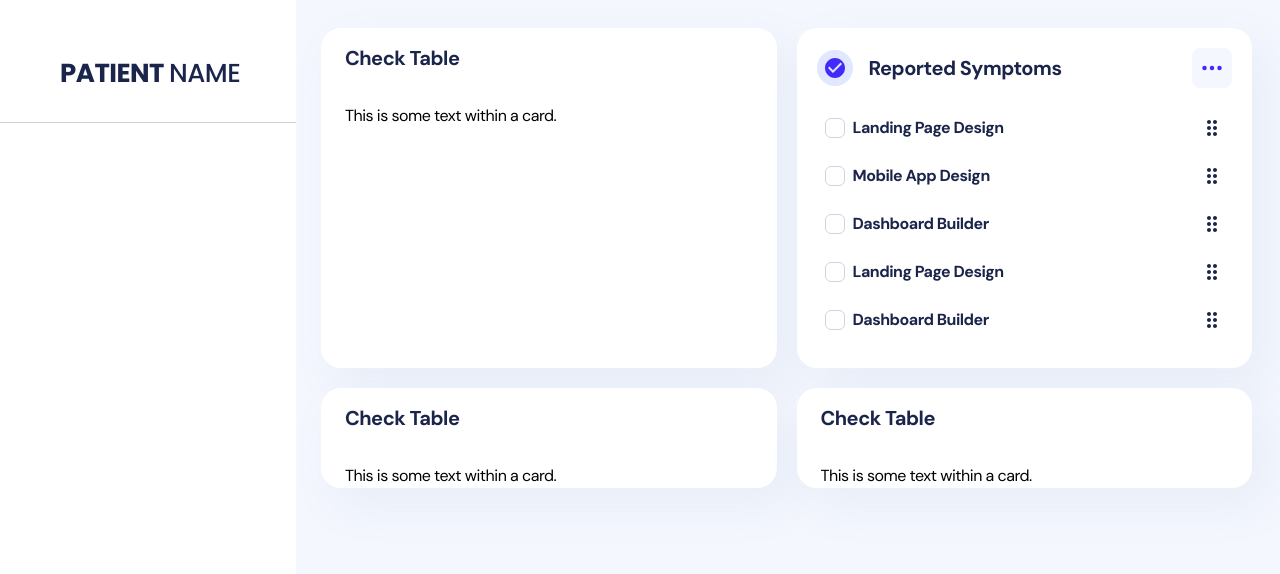
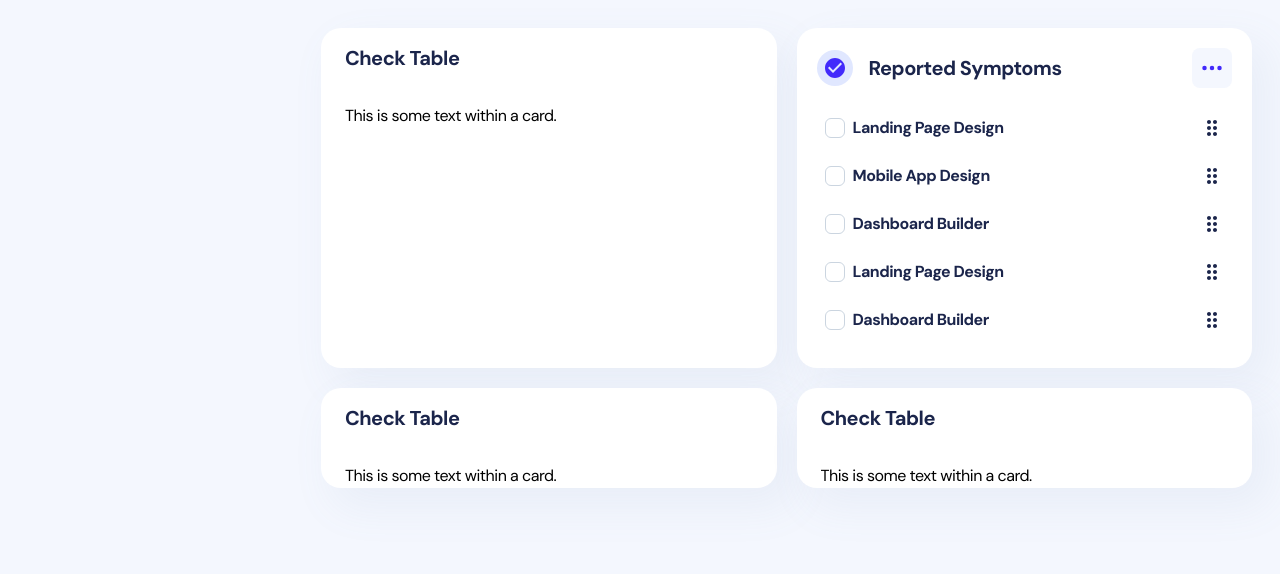
Before and after one commit to braynguyen/MediLingual, a React (Create React App) app in the folder front-end/: page /admin/default in a window 1280 px wide. Shown: the top 574 px of the page. Built offline with nearby package versions, Linux system fonts and the light colour scheme; what tailwindcss-rtl would draw is missing.

Commit message:
no sidebar

```diff
--- a/front-end/src/layouts/admin/index.jsx
+++ b/front-end/src/layouts/admin/index.jsx
@@ -59,7 +59,6 @@ export default function Admin(props) {
   document.documentElement.dir = "ltr";
   return (
     <div className="flex h-full w-full">
-      <Sidebar open={open} onClose={() => setOpen(false)} />
       {/* Navbar & Main Content */}
       <div className="h-full w-full bg-lightPrimary dark:!bg-navy-900">
         {/* Main Content */}
--- a/front-end/src/views/admin/default/index.jsx
+++ b/front-end/src/views/admin/default/index.jsx
@@ -2,7 +2,6 @@ import { columnsDataCheck, columnsDataComplex } from "./variables/columnsData";
 import CheckTable from "views/admin/default/components/CheckTable";
 import TaskCard from "views/admin/default/components/TaskCard";
 import tableDataCheck from "./variables/tableDataCheck.json";
-import Sidebar from "components/sidebar";
 
 
 const Dashboard = () => {
```
